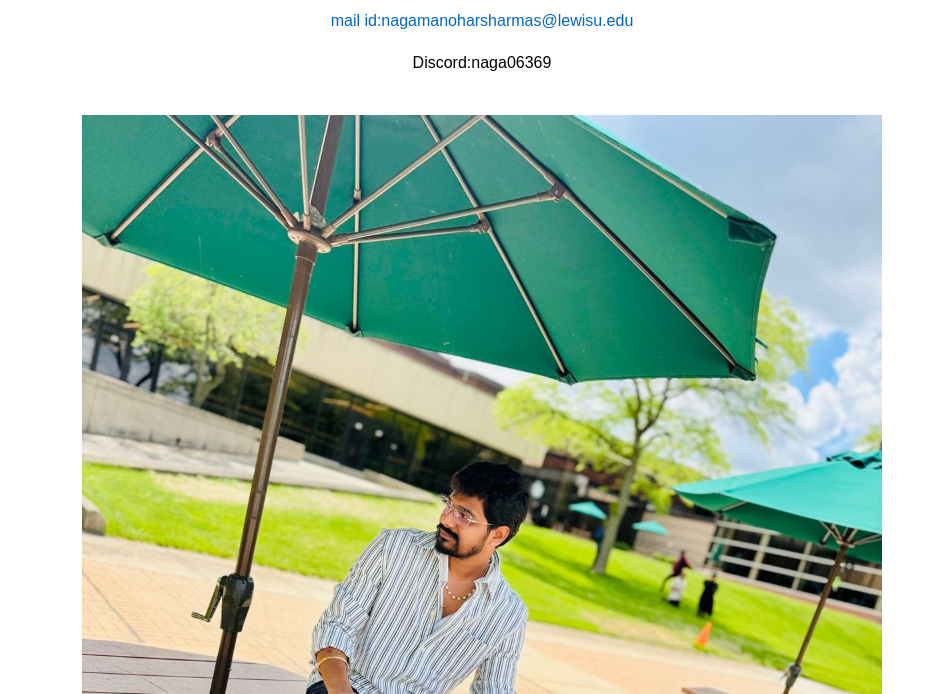
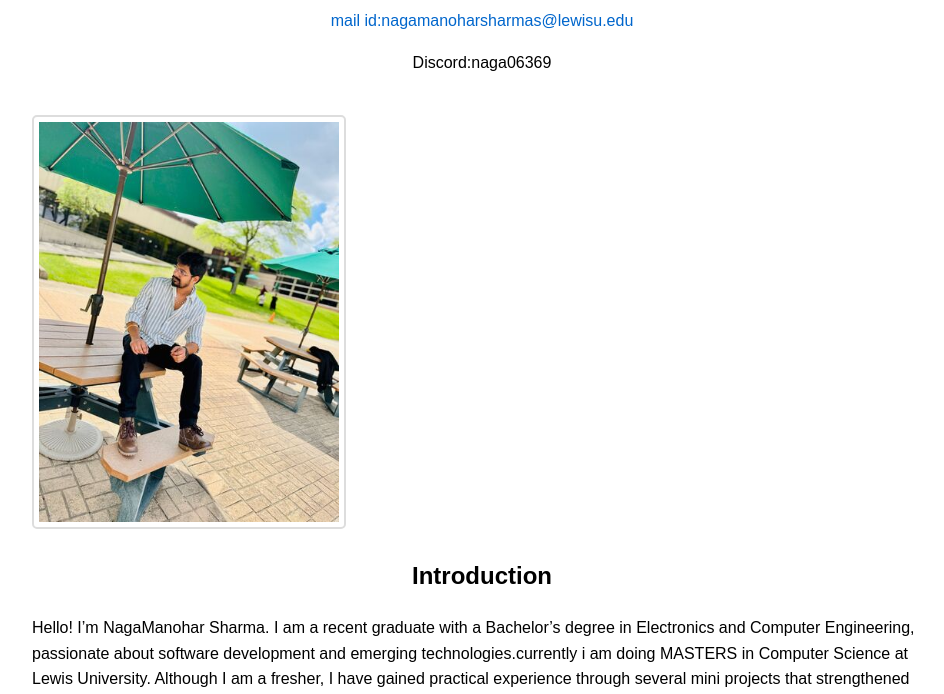
Before and after one commit to Manoharshrama/me, a plain HTML site: page index.html in a window 1280 px wide. Shown: the part 106-800 px from the top of the page, without its empty margins (158-1102 px from the left). Drawn offline with Linux system fonts and the light colour scheme.

Commit message:
Update index.html

```diff
--- a/index.html
+++ b/index.html
@@ -15,6 +15,18 @@
   h1, h2 {
     text-align: center;
   }
+  .thumbnail {
+      width: 300px;
+      height: auto;
+      border: 2px solid #ddd; /* Add a border */
+      border-radius: 5px; /* Rounded corners */
+      padding: 5px;
+      transition: 0.3s; /* Smooth hover effect */
+    }
+  .thumbnail:hover {
+      border-color: #777; /* Change border color on hover */
+      transform: scale(1.1); /* Slight zoom effect */
+    }
   img.centered {
     display: block;
     margin: 0 auto 20px auto;
@@ -45,8 +57,10 @@
   <p><a href="mailto:nagamanoharsharmas@lewisu.edu">mail id:nagamanoharsharmas@lewisu.edu</a></p>
   <p>Discord:naga06369</p>
 </div>
+<a href="me-800-by-800.jpg" class="centered" target="_blank">
+    <img src="me-300-by-300.jpg" alt="nagamanoharsharma" class="thumbnail">
+  </a>
 
-<img src="me-800-by-800.jpg" alt="nagamanoharsharma" class="centered" />
 
 <h2>Introduction</h2>
 <p>
```
